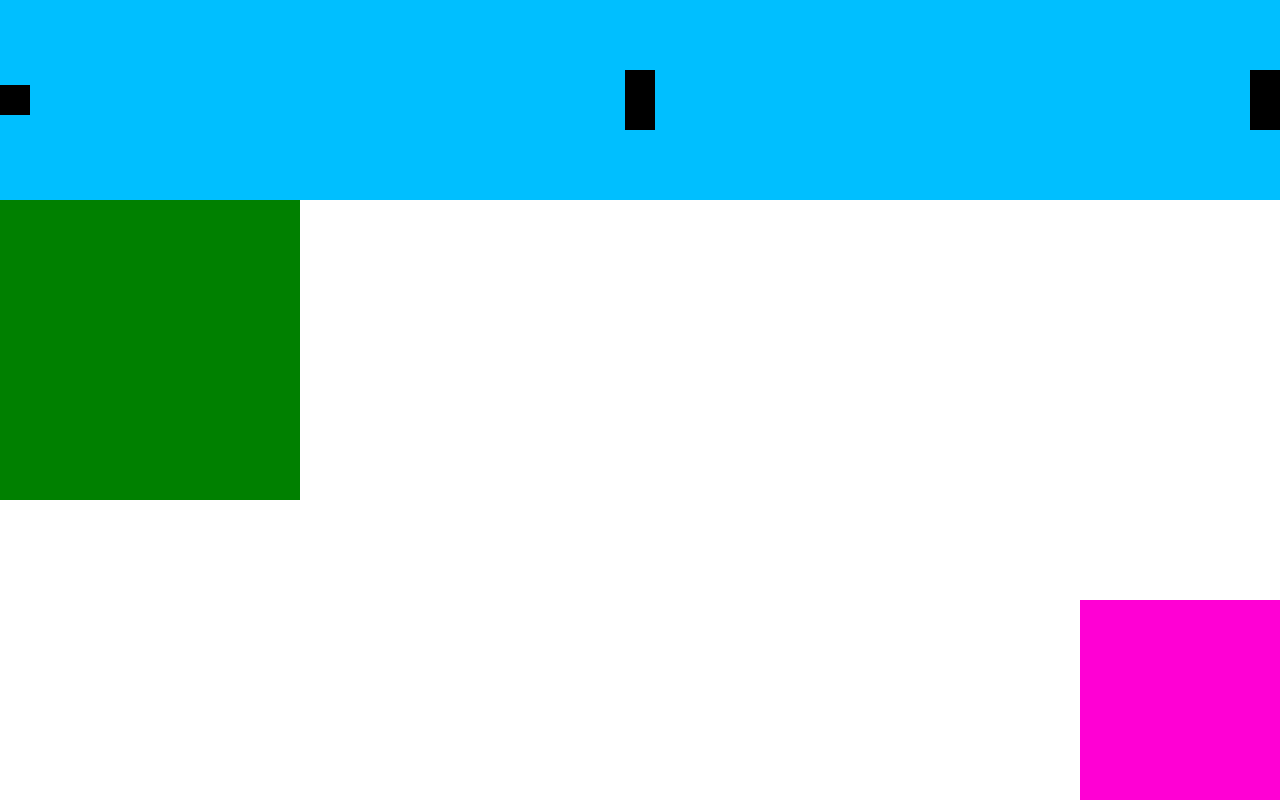
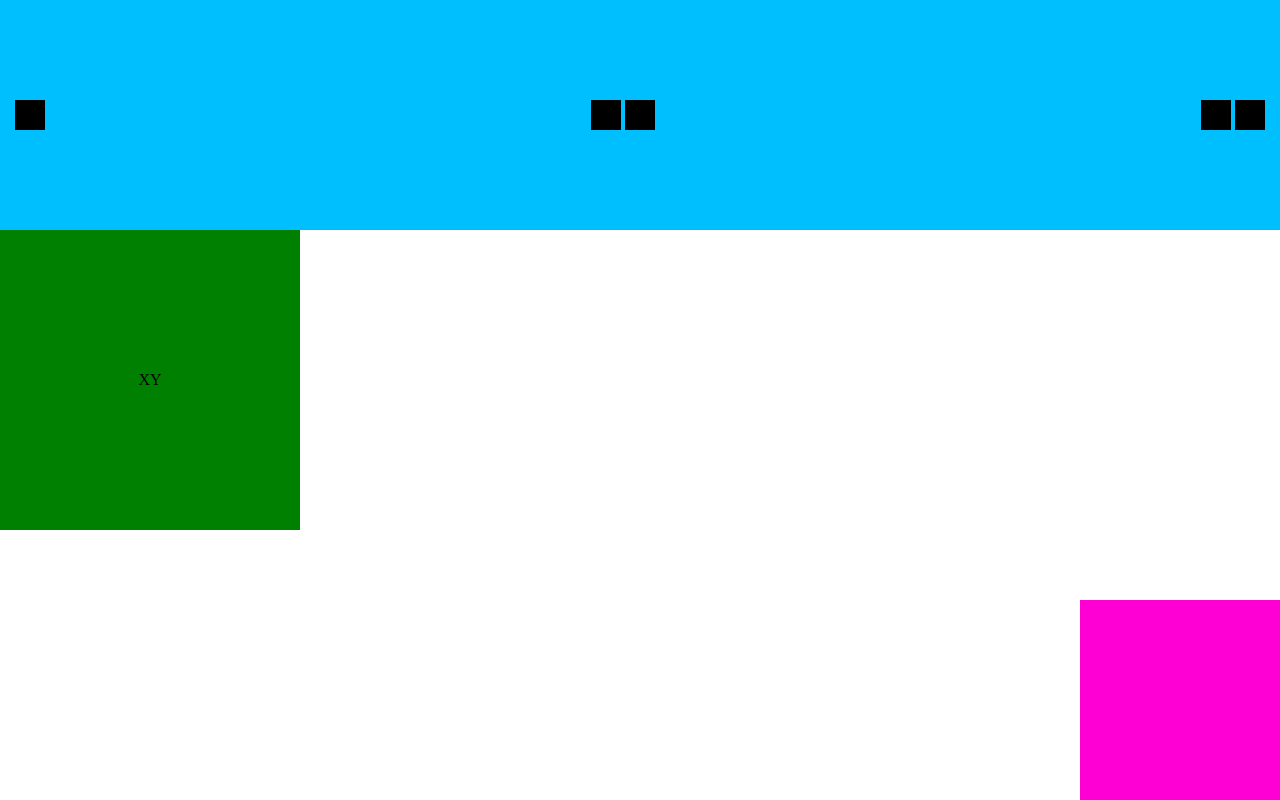
Before and after one commit to FlorianFleisch/00_web_Basics_Florian, a plain HTML site: page 06_4_Übung/index.html in a window 1280 px wide. Drawn offline with Linux system fonts and the light colour scheme.

Commit message:
06_4_Übung_finished

```diff
--- a/06_4_Übung/index.html
+++ b/06_4_Übung/index.html
@@ -22,7 +22,8 @@
         </div>
     </div>
 
-    <div class="item1"></div>
+    <div class="item1"><h1>XY</h1></div>
+
     <div class="item2"></div>
 </body>
 
--- a/06_4_Übung/style.css
+++ b/06_4_Übung/style.css
@@ -4,6 +4,7 @@
     display: flex;
     justify-content: space-between;
     align-items: center;
+    padding: 15px;
 
 
 }
@@ -13,12 +14,18 @@ height: 30px;
 width: 30px;
 }
 
-
+.paar{
+    display: flex;
+    gap: 4px;
+}
 
 .item1 {
     background-color: green;
+    display: flex;
     width: 300px;
     height: 300px;
+    justify-content: center;
+    align-items: center;
 }
 
 .item2 {
```
